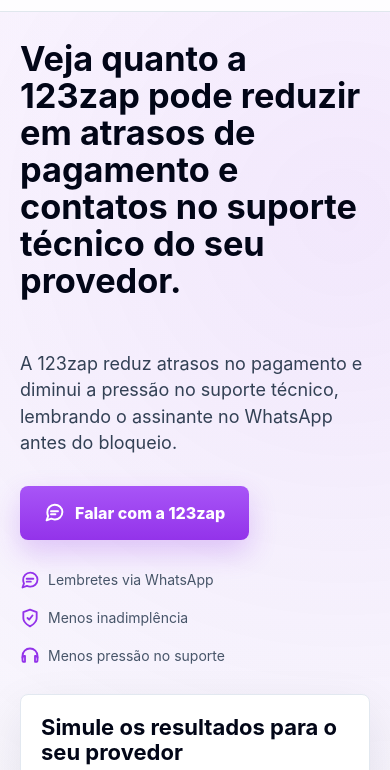
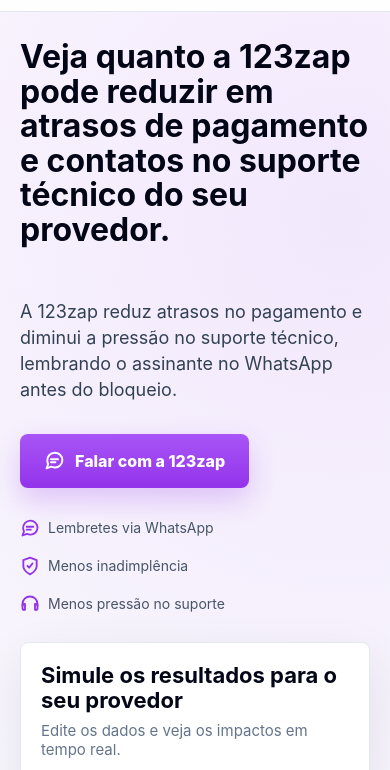
Before and after one commit to briotecnologia/calculadora-provedores-123zap, a website with bundled scripts: page index.html in a window 390 px wide. Shown: the part 59-829 px from the top of the page. Built offline with nearby package versions, Linux system fonts and the light colour scheme.

Commit message:
Reduce hero headline size

```diff
--- a/src/styles.css
+++ b/src/styles.css
@@ -140,7 +140,7 @@ p {
 
 h1 {
   color: var(--charcoal);
-  font-size: clamp(34px, 4.2vw, 56px);
+  font-size: clamp(32px, 3.3vw, 42px);
   letter-spacing: 0;
   line-height: 1.08;
   margin-bottom: 22px;
@@ -630,7 +630,7 @@ tbody th {
   }
 
   h1 {
-    font-size: clamp(31px, 8.8vw, 42px);
+    font-size: clamp(30px, 8.2vw, 36px);
   }
 
   .inputs-grid,
```
